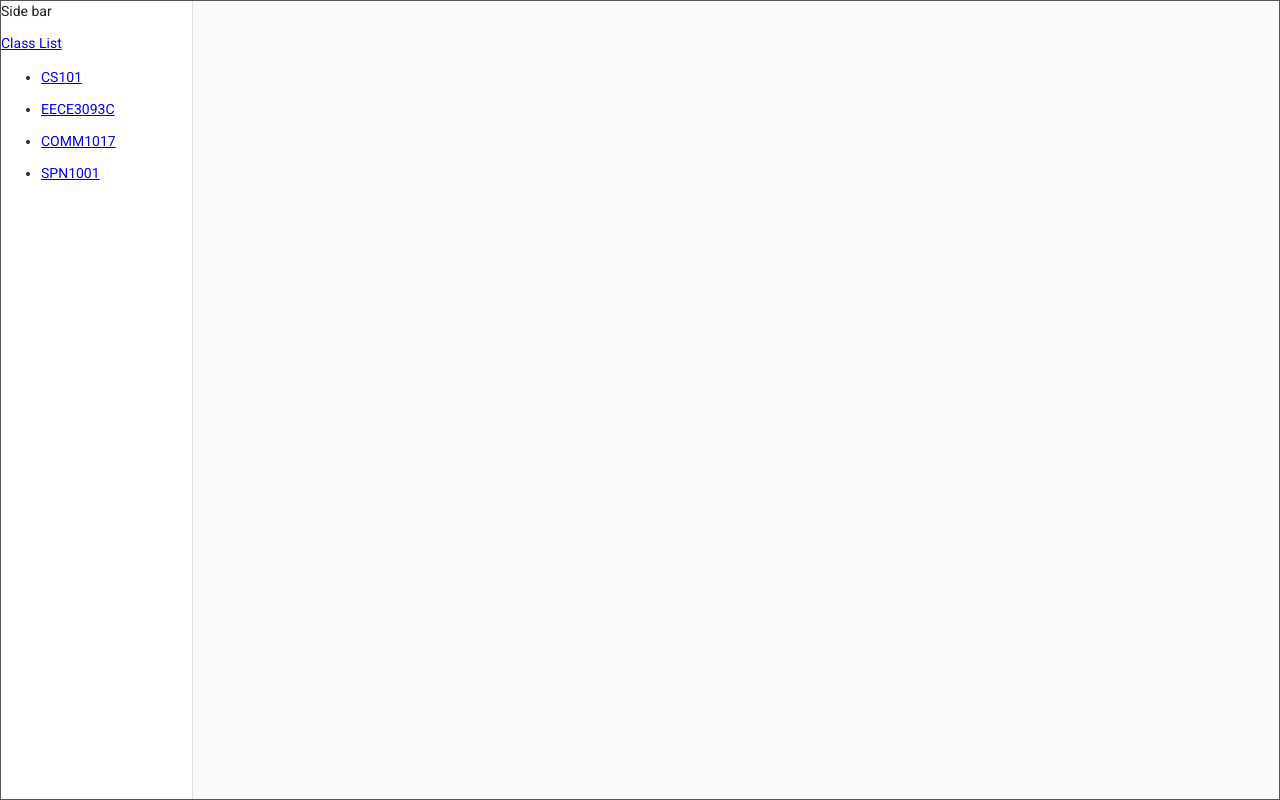
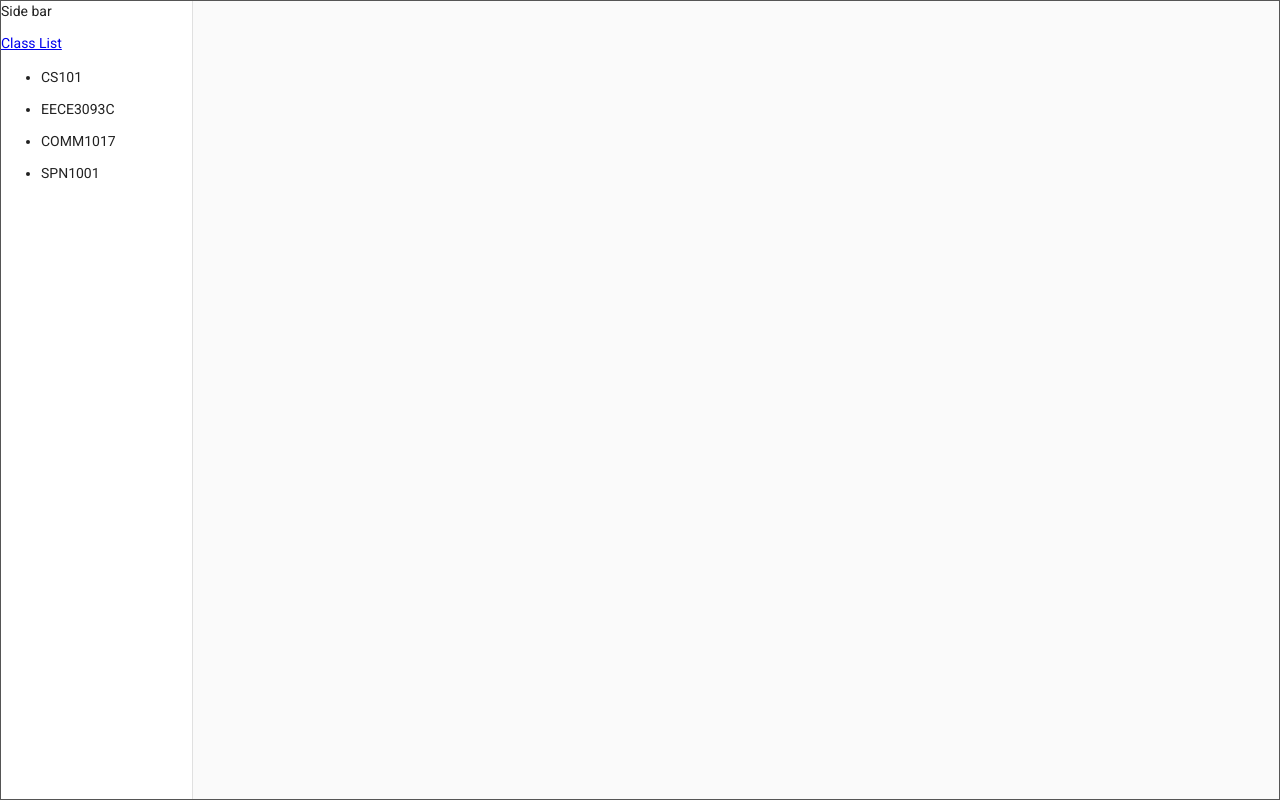
Before and after one commit to ryangreenj/CSSeniorDesign, an Angular app in the folder src/e-ducation-front-end/: page /dashboard in a window 1280 px wide. Built offline with nearby package versions, Linux system fonts and the light colour scheme.

Commit message:
Create shared data service for class data

```diff
--- a/src/e-ducation-front-end/src/app/app-routing.module.ts
+++ b/src/e-ducation-front-end/src/app/app-routing.module.ts
@@ -16,7 +16,7 @@ const routes: Routes = [
     component: DashboardComponent,
     children: [
       { path: 'classlist', component: ClassListComponent },
-      { path: ':classid', component: ClassDetailComponent }
+      { path: 'class', component: ClassDetailComponent }
     ]
   }
 ];
--- a/src/e-ducation-front-end/src/app/dashboard/class-detail/class-detail.component.html
+++ b/src/e-ducation-front-end/src/app/dashboard/class-detail/class-detail.component.html
@@ -1 +1,3 @@
 <p>class-detail works!</p>
+
+<h1 *ngIf="sharedData.activeClass">{{ sharedData.activeClass.name }}</h1>
--- a/src/e-ducation-front-end/src/app/dashboard/class-detail/class-detail.component.ts
+++ b/src/e-ducation-front-end/src/app/dashboard/class-detail/class-detail.component.ts
@@ -1,4 +1,5 @@
 import { Component, OnInit } from '@angular/core';
+import { DataService, SharedData } from 'src/app/data.service';
 
 @Component({
   selector: 'app-class-detail',
@@ -7,9 +8,12 @@ import { Component, OnInit } from '@angular/core';
 })
 export class ClassDetailComponent implements OnInit {
 
-  constructor() { }
+  sharedData: SharedData;
+
+  constructor(private dataService: DataService) { }
 
   ngOnInit(): void {
+    this.dataService.currentData.subscribe(data => this.sharedData = data)
   }
 
 }
--- a/src/e-ducation-front-end/src/app/dashboard/class-list/class-list.component.html
+++ b/src/e-ducation-front-end/src/app/dashboard/class-list/class-list.component.html
@@ -1,6 +1,6 @@
-<ul *ngIf="classes">
-    <li *ngFor="let class of classes">
-        <mat-card [routerLink]="['../', class.id]">
+<ul *ngIf="sharedData.classes">
+    <li *ngFor="let class of sharedData.classes">
+        <mat-card [routerLink]="['../class']">
             <p>{{ class.code }}</p>
             <p>{{ class.name }}</p>
             <p>Status: {{ class.status == true ? 'ONLINE' : 'OFFLINE' }}
--- a/src/e-ducation-front-end/src/app/dashboard/class-list/class-list.component.ts
+++ b/src/e-ducation-front-end/src/app/dashboard/class-list/class-list.component.ts
@@ -1,4 +1,5 @@
 import { Component, OnInit } from '@angular/core';
+import { DataService, SharedData } from "../../data.service";
 
 @Component({
   selector: 'app-class-list',
@@ -7,17 +8,12 @@ import { Component, OnInit } from '@angular/core';
 })
 export class ClassListComponent implements OnInit {
 
-  // TODO: Figure a good way to pass this data between components without re-requesting every time. Probably with a service
-  classes: { id: number, code: string, name: string, status: boolean }[] = [
-    { "id": 100, "code": "CS101", "name": "Computer Science 1", "status": false },
-    { "id": 101, "code": "EECE3093C", "name": "Software Engineering", "status": false },
-    { "id": 102, "code": "COMM1017", "name": "Intro to Public Speaking", "status": false },
-    { "id": 103, "code": "SPN1001", "name": "Spanish 1", "status": true }
-  ];
+  sharedData: SharedData;
 
-  constructor() { }
+  constructor(private dataService: DataService) { }
 
   ngOnInit(): void {
+    this.dataService.currentData.subscribe(data => this.sharedData = data)
   }
 
 }
--- a/src/e-ducation-front-end/src/app/dashboard/dashboard.component.html
+++ b/src/e-ducation-front-end/src/app/dashboard/dashboard.component.html
@@ -3,9 +3,9 @@
     <mat-drawer mode="side" opened class="sidebar">
         <p>Side bar</p>
         <a routerLink="classlist">Class List</a>
-        <ul *ngIf="classes">
-            <li *ngFor="let class of classes">
-                <p><a [routerLink]="[class.id]">{{ class.code }}</a></p>
+        <ul *ngIf="sharedData.classes">
+            <li *ngFor="let class of sharedData.classes">
+                <p><span (click)="routeToClass(class)">{{ class.code }}</span></p>
             </li>
         </ul>
     </mat-drawer>
--- a/src/e-ducation-front-end/src/app/dashboard/dashboard.component.ts
+++ b/src/e-ducation-front-end/src/app/dashboard/dashboard.component.ts
@@ -1,4 +1,6 @@
 import { Component, OnInit } from '@angular/core';
+import { ActivatedRoute, Router } from '@angular/router';
+import { ClassData, DataService, SharedData } from '../data.service';
 
 @Component({
   selector: 'app-dashboard',
@@ -7,19 +9,19 @@ import { Component, OnInit } from '@angular/core';
 })
 export class DashboardComponent implements OnInit {
 
-  classes: { id: number, code: string, name: string, status: boolean }[] = [
-    { "id": 100, "code": "CS101", "name": "Computer Science 1", "status": false },
-    { "id": 101, "code": "EECE3093C", "name": "Software Engineering", "status": false },
-    { "id": 102, "code": "COMM1017", "name": "Intro to Public Speaking", "status": false },
-    { "id": 103, "code": "SPN1001", "name": "Spanish 1", "status": true }
-  ];
+  sharedData: SharedData;
 
-  constructor() { }
+  constructor(private dataService: DataService, private router: Router, private route: ActivatedRoute) { }
 
   ngOnInit(): void {
-    // TODO: Load available classes from database
+    this.dataService.currentData.subscribe(data => this.sharedData = data)
   }
 
+  public routeToClass(destClass: ClassData) {
+    this.sharedData.activeClass = destClass;
+    this.dataService.changeData(this.sharedData);
+    this.router.navigate(['class'], { relativeTo: this.route });
 
+  }
 
 }
--- /dev/null
+++ b/src/e-ducation-front-end/src/app/data.service.ts
@@ -0,0 +1,36 @@
+import { Injectable } from '@angular/core';
+import { BehaviorSubject } from 'rxjs';
+
+@Injectable({
+  providedIn: 'root'
+})
+export class DataService {
+
+  private dataSource = new BehaviorSubject<SharedData>(new SharedData())
+  currentData = this.dataSource.asObservable();
+
+  constructor() { }
+
+  changeData(data: SharedData) {
+    this.dataSource.next(data);
+  }
+}
+
+export class SharedData {
+  // Temporarily fill, this service is where we can load and store shared class data
+  classes: ClassData[] = [
+    { "id": '100', "code": "CS101", "name": "Computer Science 1", "status": false },
+    { "id": '101', "code": "EECE3093C", "name": "Software Engineering", "status": false },
+    { "id": '102', "code": "COMM1017", "name": "Intro to Public Speaking", "status": false },
+    { "id": '103', "code": "SPN1001", "name": "Spanish 1", "status": true }
+  ];
+
+  activeClass: ClassData
+}
+
+export type ClassData = {
+  id: string
+  code: string
+  name: string
+  status: boolean
+}
```
Also changed, not shown: 1 other file (tests, documents, lock files or other folders).
